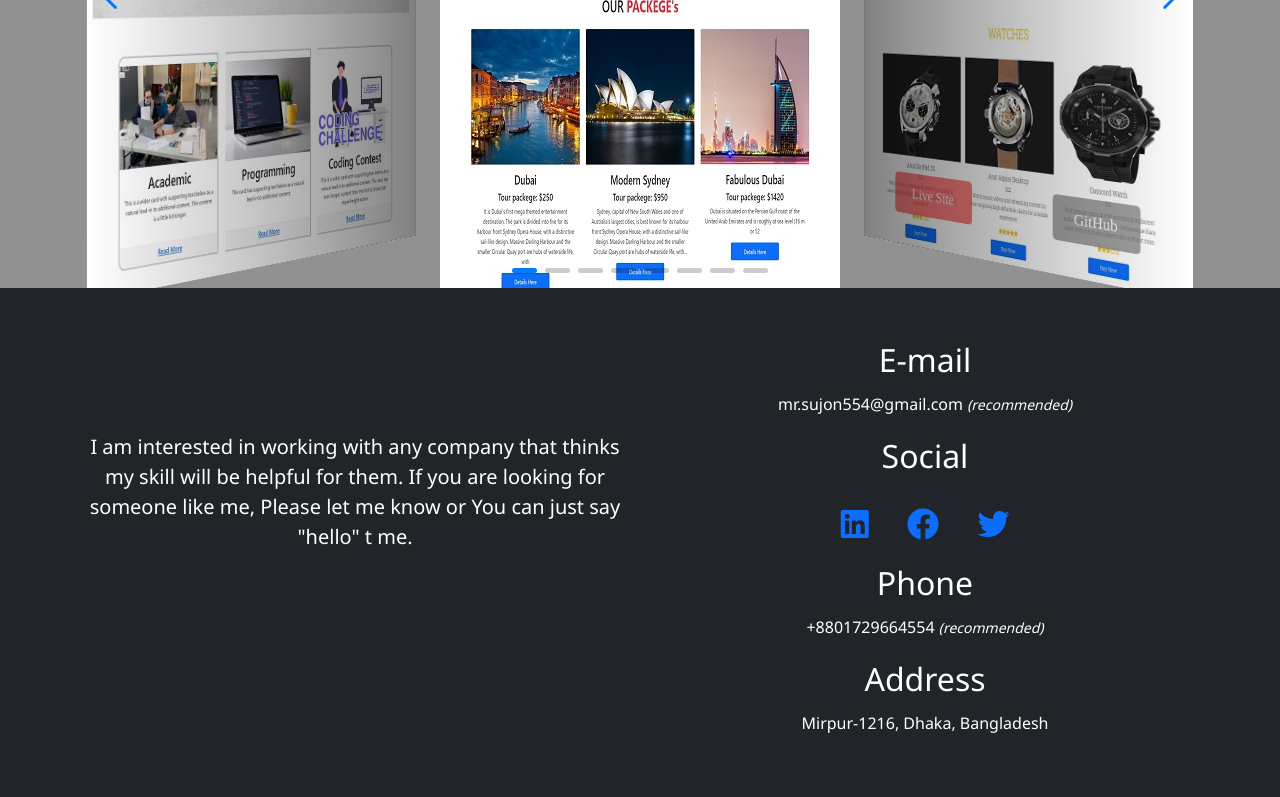
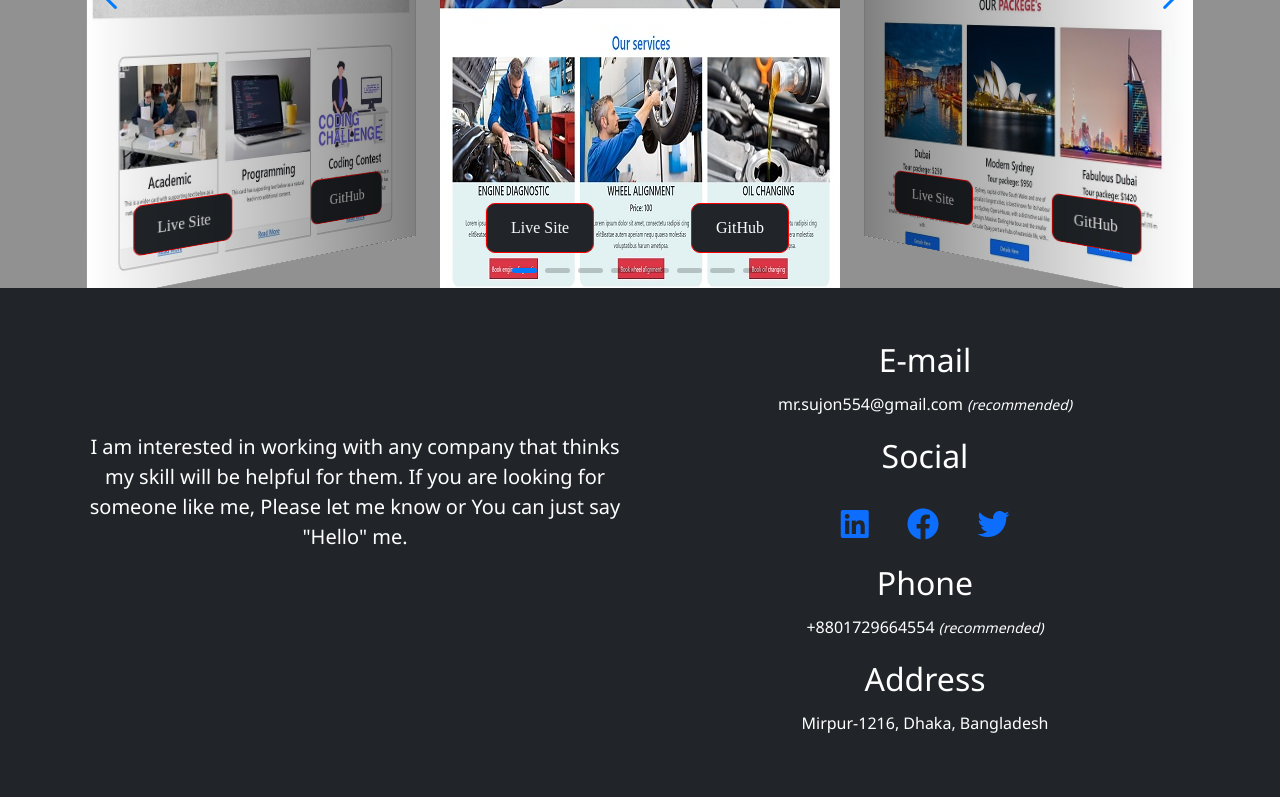
Before and after one commit to sujon554/profolio, a React (Create React App) app: page / in a window 1280 px wide. Shown: the part 3698-4495 px from the top of the page. Built offline with nearby package versions, Linux system fonts and the light colour scheme.

Commit message:
'swiper'

```diff
--- a/src/pages/contacts/Contacts.js
+++ b/src/pages/contacts/Contacts.js
@@ -8,7 +8,7 @@ import React from "react";
            <h5 className="py-5 lh-base text-center">
              I am interested in working with any company that thinks my skill
              will be helpful for them. If you are looking for someone like me,
-             Please let me know or You can just say "hello" t me.
+             Please let me know or You can just say "Hello"  me.
            </h5>
          </div>
          <div className="col">
--- a/src/pages/swipers/SwiperSlides.js
+++ b/src/pages/swipers/SwiperSlides.js
@@ -51,44 +51,188 @@ const SwiperSlides = () => {
           className="mySwiper"
         >
           <SwiperSlide>
-            <Image src={photo} />
+            <Image src={photo4} />
+            <Button className="btn btn-success">
+              <a
+                className="text-decoration-none text-white"
+                href=""
+                target="_blank"
+              >
+                Live Site{" "}
+              </a>
+            </Button>
+            <Button className="btn2 btn-success">
+              <a
+                className="text-decoration-none text-white"
+                href=""
+                target="_blank"
+              >
+                GitHub
+              </a>
+            </Button>
           </SwiperSlide>
 
+
           <SwiperSlide>
+            <Image src={photo} />
+            <Button className="btn btn-success">
+              <a
+                className="text-decoration-none text-white"
+                href="https://tour-travel-554.netlify.app"
+                target="_blank"
+              >
+                Live Site{" "}
+              </a>
+            </Button>
+            <Button className="btn2 btn-success">
+              <a
+                className="text-decoration-none text-white"
+                href="https://github.com/sujon554/paradise-tour-client"
+                target="_blank"
+              >
+                GitHub
+              </a>
+            </Button>
+          </SwiperSlide>
+
+
+          <SwiperSlide className="swissClock">
             <Image src={photo2} />
-            <Button className="btn btn-success ">
+            <Button className="btn btn-success">
               <a
-              className="text-decoration-none text-white"
-              href="https://upbeat-bell-7434a8.netlify.app" target="_blank">
+                className="text-decoration-none text-white"
+                href="https://swisseagle.netlify.app/home"
+                target="_blank"
+              >
                 Live Site
               </a>
             </Button>
-            <Button className="btn2 btn-success">GitHub</Button>
+            <Button className="btn2 btn-success">
+              <a
+                className="text-decoration-none text-white"
+                href="https://github.com/sujon554/swiss-watch"
+                target="_blank"
+              >
+                GitHub
+              </a>
+            </Button>
           </SwiperSlide>
+
 
           <SwiperSlide>
             <Image src={photo3} />
+            <Button className="btn btn-success">
+              <a
+                className="text-decoration-none text-white"
+                href="https://lovely-lamington-a3e4ec.netlify.app/"
+                target="_blank"
+              >
+                Live Site{" "}
+              </a>
+            </Button>
+            <Button className="btn2 btn-success">
+              <a
+                className="text-decoration-none text-white"
+                href="https://github.com/sujon554/doctors-portal"
+                target="_blank"
+              >
+                GitHub
+              </a>
+            </Button>
           </SwiperSlide>
 
-          <SwiperSlide>
+
+          <SwiperSlide >
             <Image src={photo4} />
+            <Button className="btn btn-success">
+              <a
+                className="text-decoration-none text-white"
+                href="https://lucky-crepe-ac7866.netlify.app/"
+                target="_blank"
+              >
+                Live Site{" "}
+              </a>
+            </Button>
+            <Button className="btn2 btn-success">
+              <a
+                className="text-decoration-none text-white"
+                href="https://github.com/sujon554/genus-car-mecanic"
+                target="_blank"
+              >
+                GitHub
+              </a>
+            </Button>
           </SwiperSlide>
 
-          <SwiperSlide>
-            <Image src={photo5} />
-          </SwiperSlide>
 
           <SwiperSlide>
             <Image src={photo6} />
+            <Button className="btn btn-success">
+              <a
+                className="text-decoration-none text-white"
+                href=""
+                target="_blank"
+              >
+                Live Site{" "}
+              </a>
+            </Button>
+            <Button className="btn2 btn-success">
+              <a
+                className="text-decoration-none text-white"
+                href=""
+                target="_blank"
+              >
+                GitHub
+              </a>
+            </Button>
           </SwiperSlide>
+
 
           <SwiperSlide>
             <Image src={photo7} />
+            <Button className="btn btn-success">
+              <a
+                className="text-decoration-none text-white"
+                href=""
+                target="_blank"
+              >
+                Live Site{" "}
+              </a>
+            </Button>
+            <Button className="btn2 btn-success">
+              <a
+                className="text-decoration-none text-white"
+                href=""
+                target="_blank"
+              >
+                GitHub
+              </a>
+            </Button>
           </SwiperSlide>
+
 
           <SwiperSlide>
             <Image src={photo8} />
+            <Button className="btn btn-success">
+              <a
+                className="text-decoration-none text-white"
+                href=""
+                target="_blank"
+              >
+                Live Site{" "}
+              </a>
+            </Button>
+            <Button className="btn2 btn-success">
+              <a
+                className="text-decoration-none text-white"
+                href=""
+                target="_blank"
+              >
+                GitHub
+              </a>
+            </Button>
           </SwiperSlide>
+
         </Swiper>
       </div>
     </div>
--- a/src/pages/swipers/Swipers.css
+++ b/src/pages/swipers/Swipers.css
@@ -4,7 +4,6 @@
 }
 
 .swiperSlider {
-
   background: rgb(145, 145, 145);
   position: relative;
   width: 100%;
@@ -40,7 +39,7 @@
   position: relative;
   width: 100%;
   height: 90vh;
-  background-color: rgb(85, 71, 71);
+  background-color: rgb(245, 245, 245);
   display: block;
 }
 
@@ -132,13 +131,12 @@
   left: 25%;
   transform: translate(-50%, -50%);
   -ms-transform: translate(-50%, -50%);
-  background-color: rgba(255, 46, 46, 0.616);
-  color: white;
+  background-color: rgb(33 37 41);
   font-size: 16px;
   padding: 12px 24px;
-  border: none;
+  border: 1px solid red;
   cursor: pointer;
-  border-radius: 5px;
+  border-radius: 9px;
   text-align: center;
 }
 .mySwiper .btn2 {
@@ -147,12 +145,11 @@
   left: 75%;
   transform: translate(-50%, -50%);
   -ms-transform: translate(-50%, -50%);
-  background-color: rgba(117, 116, 116, 0.658);
-  color: white;
+  background-color: rgb(33 37 41);
   font-size: 16px;
   padding: 12px 24px;
-  border: none;
+  border: 1px solid red;
   cursor: pointer;
-  border-radius: 5px;
+  border-radius: 9px;
   text-align: center;
 }
```
